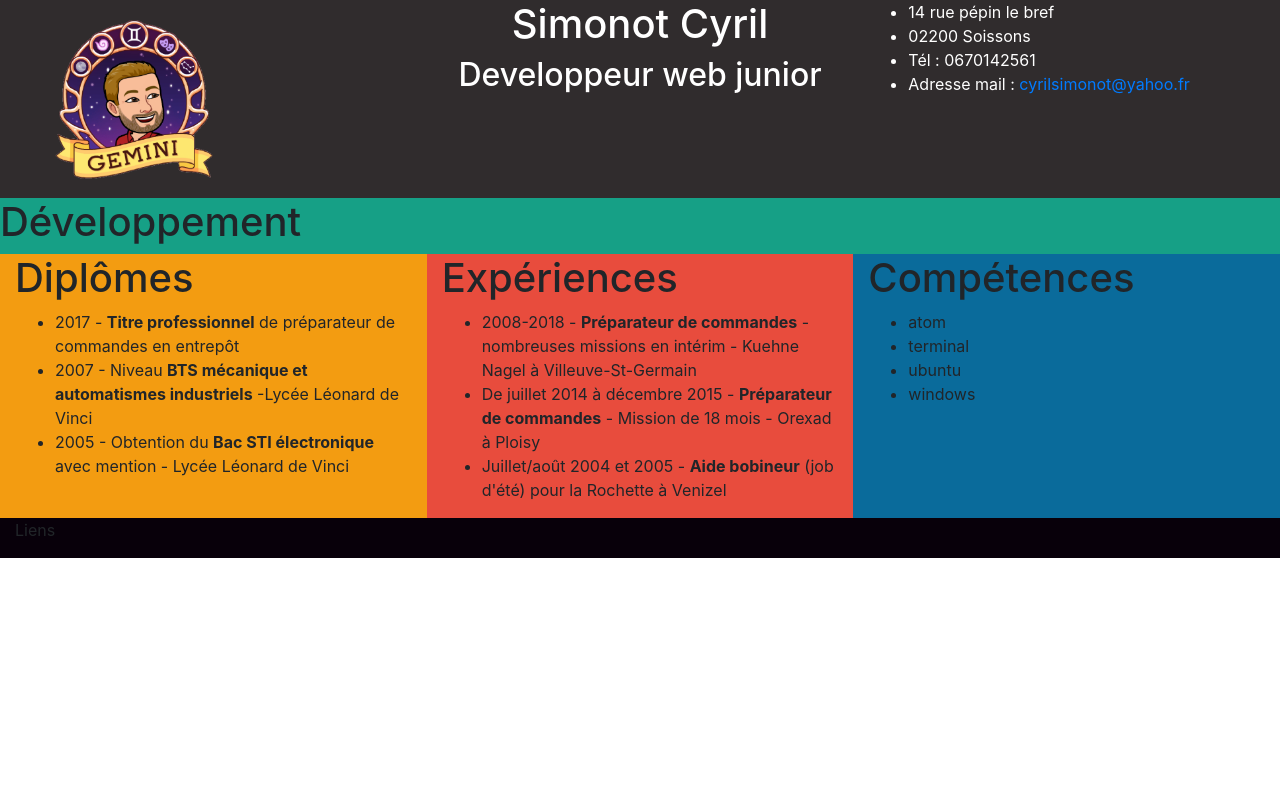
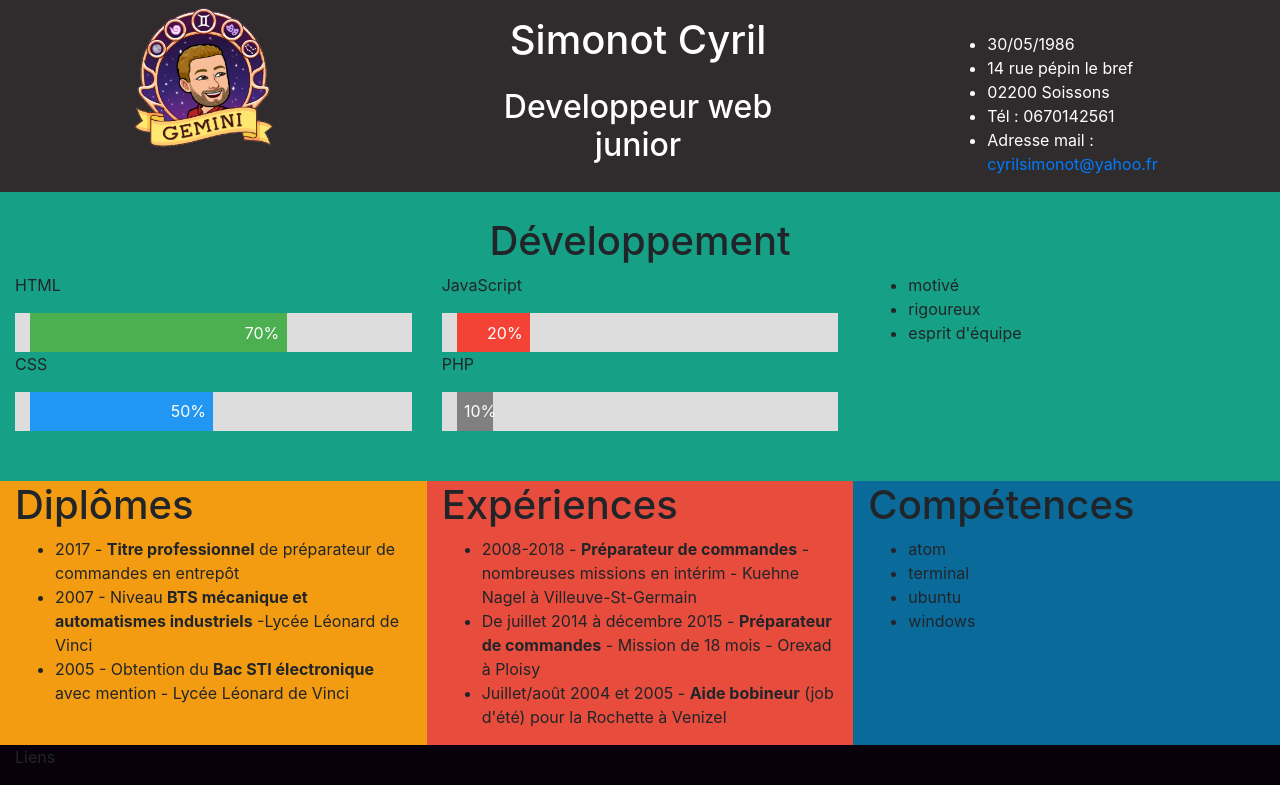
Before and after one commit to cyrheal/monPremierCv, a plain HTML site: page index.html in a window 1280 px wide. Drawn offline with Linux system fonts and the light colour scheme.

Commit message:
monPremierCvV2

```diff
--- a/css/stylecv.css
+++ b/css/stylecv.css
@@ -4,6 +4,8 @@
 }
 #bluec{
   background-color: #16A086;
+  padding-bottom: 4%;
+
 }
 #yellow{
   background-color: #F39C11;
@@ -20,11 +22,43 @@
   background-color: #08000a;
 }
 .emoji{
-  padding-top: 5%;
-   padding-bottom: 5%;
-   padding-left: 10%;
-  width: 50%;
+  padding-top: 2%;
+   padding-bottom: 2%;
+   padding-left: 30%;
+  width: 65%;
 }
 .align{
   text-align: center;
+  padding-top: 4%;
+   padding-left: 4%;
+  width: 95%;
 }
+.address{
+  padding-top: 8%;
+   padding-left: 30%;
+  width: 95%;
+}
+.development{
+  text-align: center;
+  padding-top: 2%;
+}
+/* Début progresse barre test */
+* {box-sizing:border-box}
+
+/* Container for skill bars */
+.container {
+    width: 100%; /* Full width */
+    background-color: #ddd; /* Grey background */
+}
+
+.skills {
+    text-align: right; /* Right-align text */
+    padding: 2%; /* Add some padding */
+    color: white; /* White text color */
+}
+
+.html {width: 70%; background-color: #4CAF50;} /* Green */
+.css {width: 50%; background-color: #2196F3;} /* Blue */
+.js {width: 20%; background-color: #f44336;} /* Red */
+.php {width: 10%; background-color: #808080;} /* Dark Grey */
+/* fin test progresse barre */
--- a/index.html
+++ b/index.html
@@ -18,7 +18,8 @@
         <h2 class="align">Developpeur web junior</h2>
       </div>
       <div class="col-lg-4 col-md-4 col-sm-12 col-xs-12">
-        <ul>
+        <ul class="address">
+          <li>30/05/1986</li>
           <li>14 rue pépin le bref</li>
           <li>02200 Soissons</li>
           <li>Tél : 0670142561</li>
@@ -28,7 +29,36 @@
     </div>
     <!-- container bluec changer les col si il y a plusieurs blocs-->
     <div class="row" id="bluec">
-      <h1>Développement</h1>
+      <div class=" development col-lg-12 col-md-12 col-sm-12 col-xs-12">
+        <h1>Développement</h1>
+      </div>
+      <div class="col-lg-4 col-md-4 col-sm-12 col-xs-12">
+        <p>HTML</p>
+        <div class="container">
+          <div class="skills html">70%</div>
+        </div>
+        <p>CSS</p>
+        <div class="container">
+          <div class="skills css">50%</div>
+        </div>
+      </div>
+      <div class="col-lg-4 col-md-4 col-sm-12 col-xs-12">
+        <p>JavaScript</p>
+        <div class="container">
+          <div class="skills js">20%</div>
+        </div>
+        <p>PHP</p>
+        <div class="container">
+          <div class="skills php">10%</div>
+        </div>
+      </div>
+      <div class="col-lg-4 col-md-4 col-sm-12 col-xs-12">
+        <ul>
+          <li>motivé</li>
+          <li>rigoureux</li>
+          <li>esprit d'équipe</li>
+        </ul>
+      </div>
     </div>
     <!--ligne des 3 blocs-->
     <div class="row">
```
